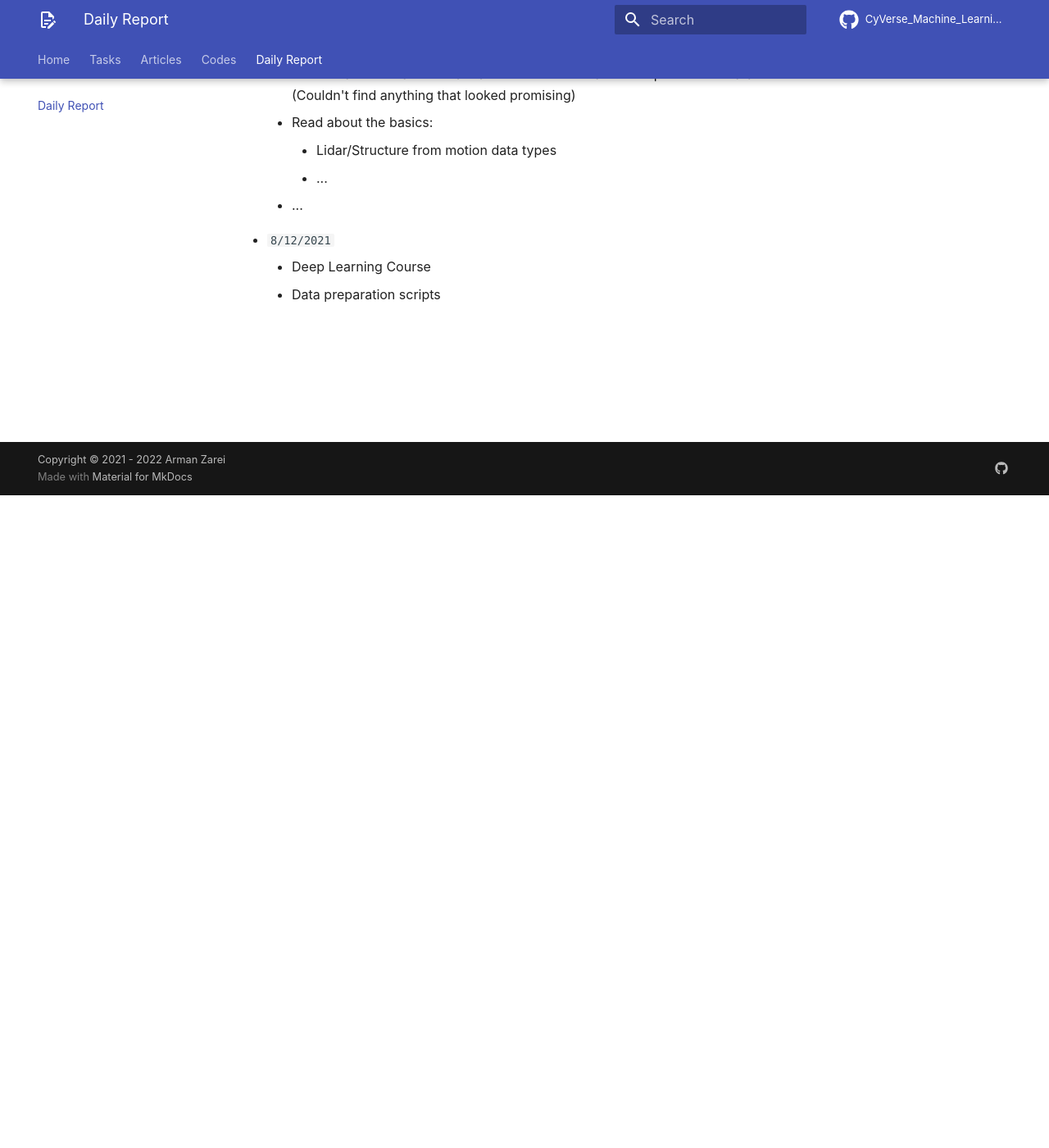
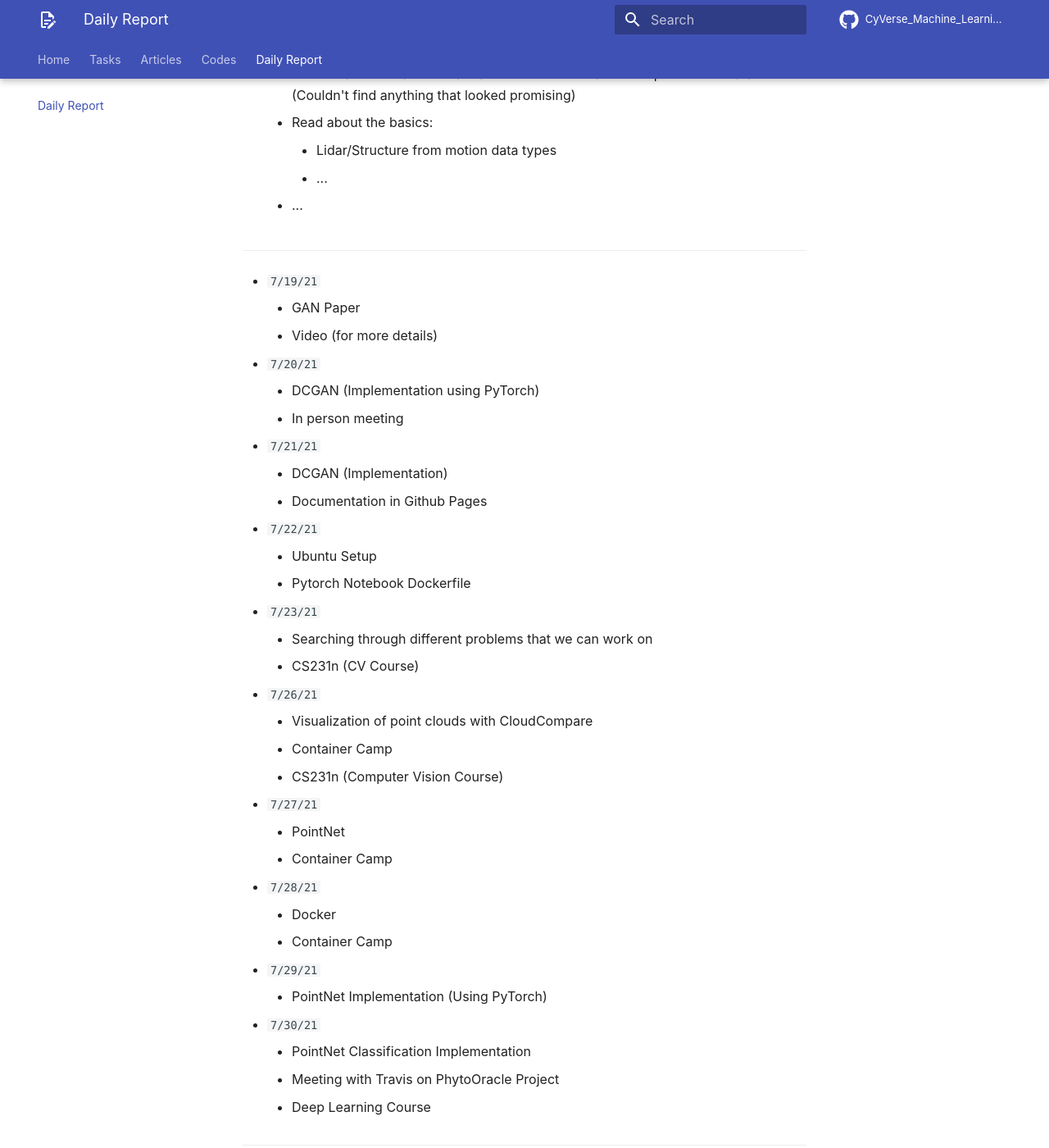
Before and after one commit to ArmanZarei/CyVerse_Machine_Learning, an MkDocs documentation site: the page built from docs/daily_report/main.md, in a window 1280 px wide and 1400 px high, scrolled down 796 px. Shown: the whole window at 82% size. Built offline with MkDocs 1.6.1 and Material for MkDocs 9.7.7, drawn with Linux system fonts in a browser that asks for light colours; some web fonts are replaced; comment, search, counter and statistics services are not loaded.

Commit message:
Second 2 weeks report

```diff
--- a/docs/daily_report/main.md
+++ b/docs/daily_report/main.md
@@ -30,6 +30,41 @@
 
     - ...
 
+---
+
+- `7/19/21`
+    - GAN Paper
+    - Video (for more details)
+- `7/20/21`
+    - DCGAN (Implementation using PyTorch)
+    - In person meeting
+- `7/21/21`
+    - DCGAN (Implementation)
+    - Documentation in Github Pages
+- `7/22/21`
+    - Ubuntu Setup
+    - Pytorch Notebook Dockerfile
+- `7/23/21`
+    - Searching through different problems that we can work on
+    - CS231n (CV Course)
+- `7/26/21`
+    - Visualization of point clouds with CloudCompare
+    - Container Camp
+    - CS231n (Computer Vision Course)
+- `7/27/21`
+    - PointNet
+    - Container Camp
+- `7/28/21`
+    - Docker
+    - Container Camp
+- `7/29/21`
+    - PointNet Implementation (Using PyTorch)
+- `7/30/21`
+    - PointNet Classification Implementation
+    - Meeting with Travis on PhytoOracle Project
+    - Deep Learning Course
+
+---
 
 
 - `8/12/2021`
```
